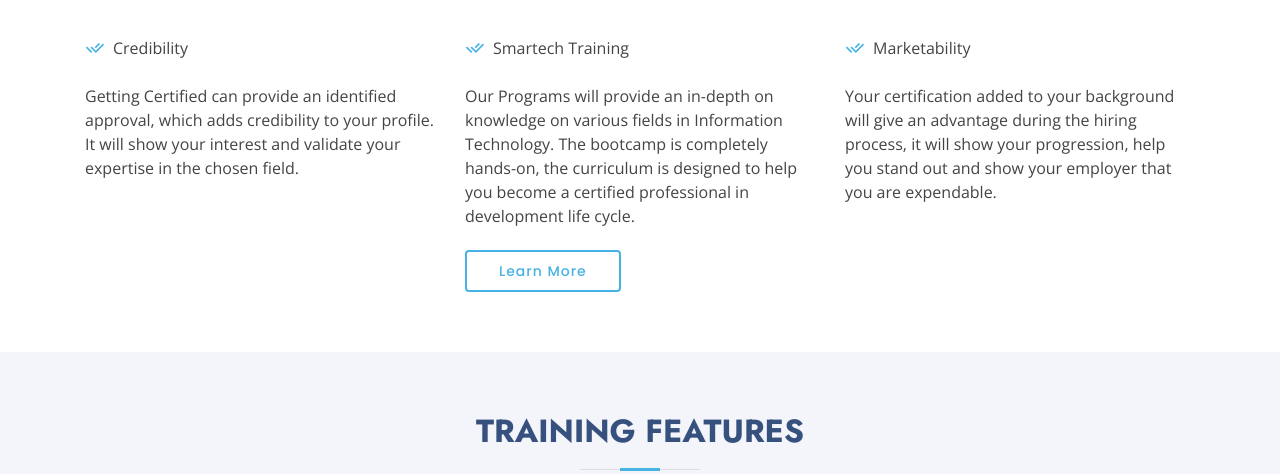
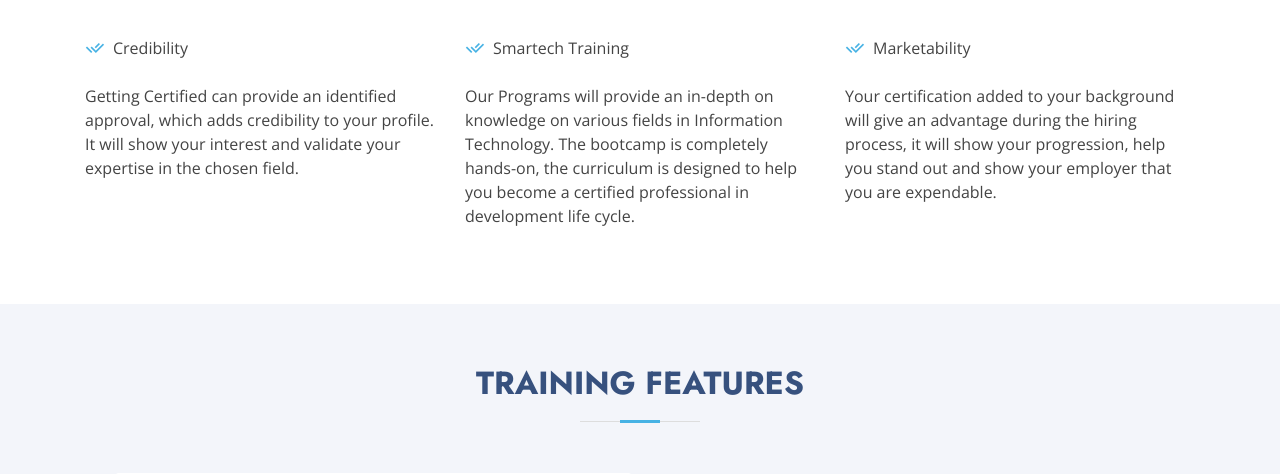
Before and after one commit to itachiuc/techtable_demo, a Flask app: page / in a window 1280 px wide. Shown: the part 860-1334 px from the top of the page. Run offline with Flask 2, Linux system fonts and the light colour scheme; some libraries are stand-ins or nearby versions.

Commit message:
Update tech.html

```diff
--- a/templates/tech.html
+++ b/templates/tech.html
@@ -118,7 +118,7 @@
               <!-- <li><i class="ri-check-double-line"></i> Doubt clearing anytime.</li>
               <li><i class="ri-check-double-line"></i> Project based learning.</li> -->
             </ul>
-            <a href="#" class="btn-learn-more">Learn More</a>
+
           </div>
 
           <div class="col-lg-4">
```
